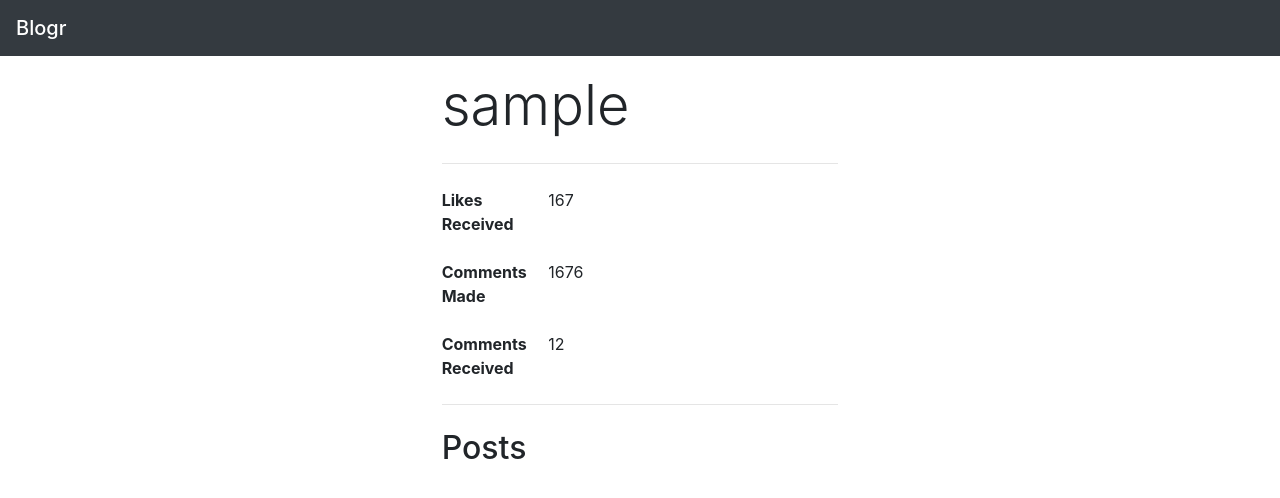
After one commit to daniel-555/COMP2011-CW2, a Flask app: a page that uses app/templates/base.html in a window 1280 px wide. The commit adds this page. Shown: the top 498 px of the page. Run offline with Flask 3, Linux system fonts and the light colour scheme; some libraries are stand-ins or nearby versions.

Commit message:
user page frontend started

```diff
--- a/app/templates/base.html
+++ b/app/templates/base.html
@@ -40,12 +40,14 @@
     </nav>
 
     <div class="container-fluid">
-        <div class="row min-vh-100">
-            <div class="col-12 col-md-3 col-xl-4 bg-light "></div>
+        <div class="row">
+            <div class="col-12 col-md-3 col-xl-4"></div>
             <div class="col-12 col-md-6 col-xl-4 mt-3">
+
                 {% block content %}{% endblock content %}
+
             </div>
-            <div class="col-12 col-md-3 col-xl-4 bg-light"></div>
+            <div class="col-12 col-md-3 col-xl-4"></div>
         </div>
     </div>
 
--- /dev/null
+++ b/app/templates/userProfilePage.html
@@ -0,0 +1,17 @@
+{% extends "base.html" %}
+{% block content %}
+<h1 class="display-4">{{title}}</h1>
+<hr class="my-4">
+<dl class="row">
+    <dt class="col-sm-3">Likes Received</dt>
+    <dd class="col-sm-9">167</dd>
+    <div class="col-12"><br /></div>
+    <dt class="col-sm-3">Comments Made</dt>
+    <dd class="col-sm-9">1676</dd>
+    <div class="col-12"><br /></div>
+    <dt class="col-sm-3">Comments Received</dt>
+    <dd class="col-sm-9">12</dd>
+</dl>
+<hr class="my-4">
+<h2>Posts</h2>
+{% endblock content %}
--- a/app/views.py
+++ b/app/views.py
@@ -18,12 +18,14 @@ def home():
     # if logged in show all posts in a feed ordered newestFirst/mostLiked/etc...
     return render_template("home.html", title="Home")
 
-@app.route("/user/<int:userId>", methods=['GET', 'POST'])
-def profile(userId=None):
+@app.route("/user/<string:username>", methods=['GET', 'POST'])
+def profile(username=None):
     # Show a user's profile page if logged in
     # redirect to login page if logged out
 
-    return render_template("base.html", title="User Profile Page")
+
+
+    return render_template("userProfilePage.html", title=f"{username}")
 
 @app.route("/create-post", methods=['GET', 'POST'])
 def createPost():
@@ -44,12 +46,14 @@ def createPost():
         db.session.add(new_post)
         db.session.commit()
 
-        return redirect(f"/user/{post_author}")
+        author = db.session.execute(db.select(User).filter_by(id=post_author)).scalar()
+
+        return redirect(f"/user/{author.username}")
 
     return render_template("createPost.html", title="Create a Post", form=form)
 
-@app.route("/view-post/<int:postId>", methods=['GET', 'POST'])
-def viewPost(postId=None):
+@app.route("/view-post/<int:post_id>", methods=['GET', 'POST'])
+def viewPost(post_id=None):
     # view a specific post from a user in order to comment on it
     # redirect to login if logged out
     pass
```
